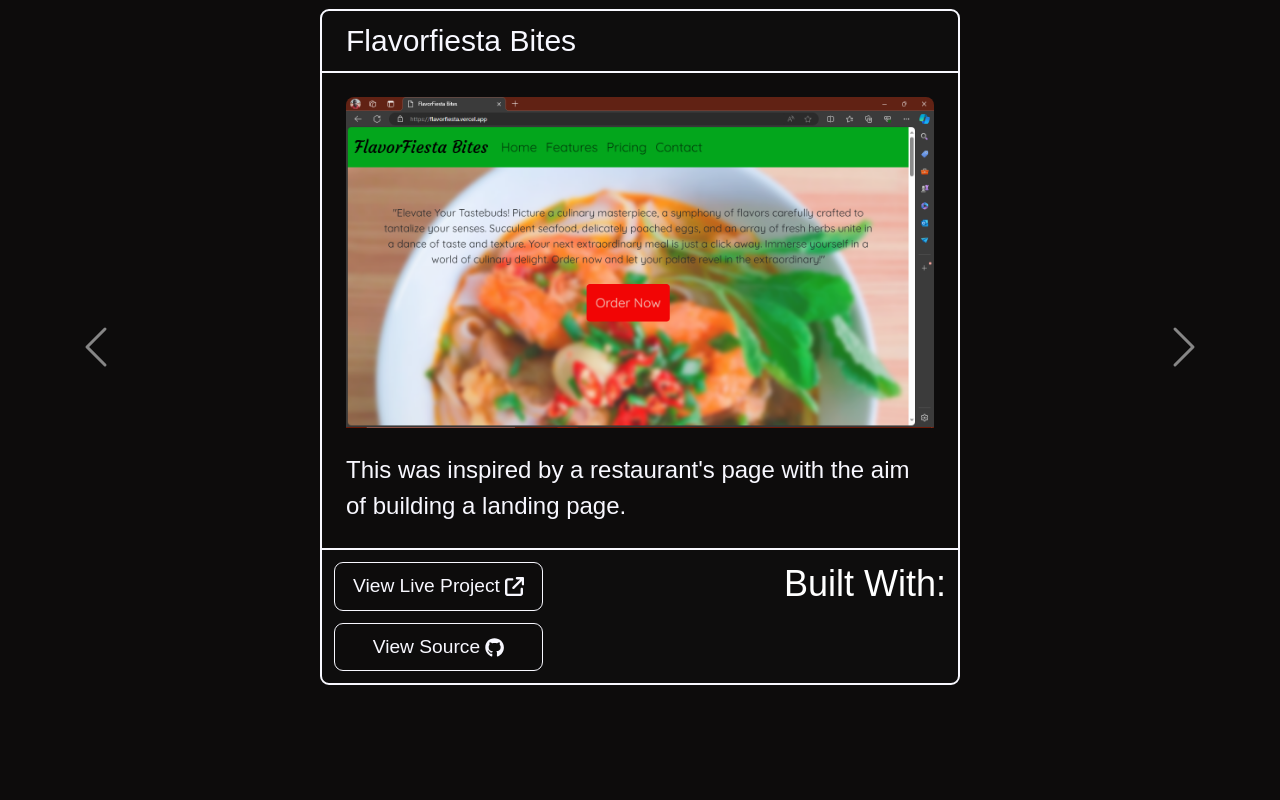
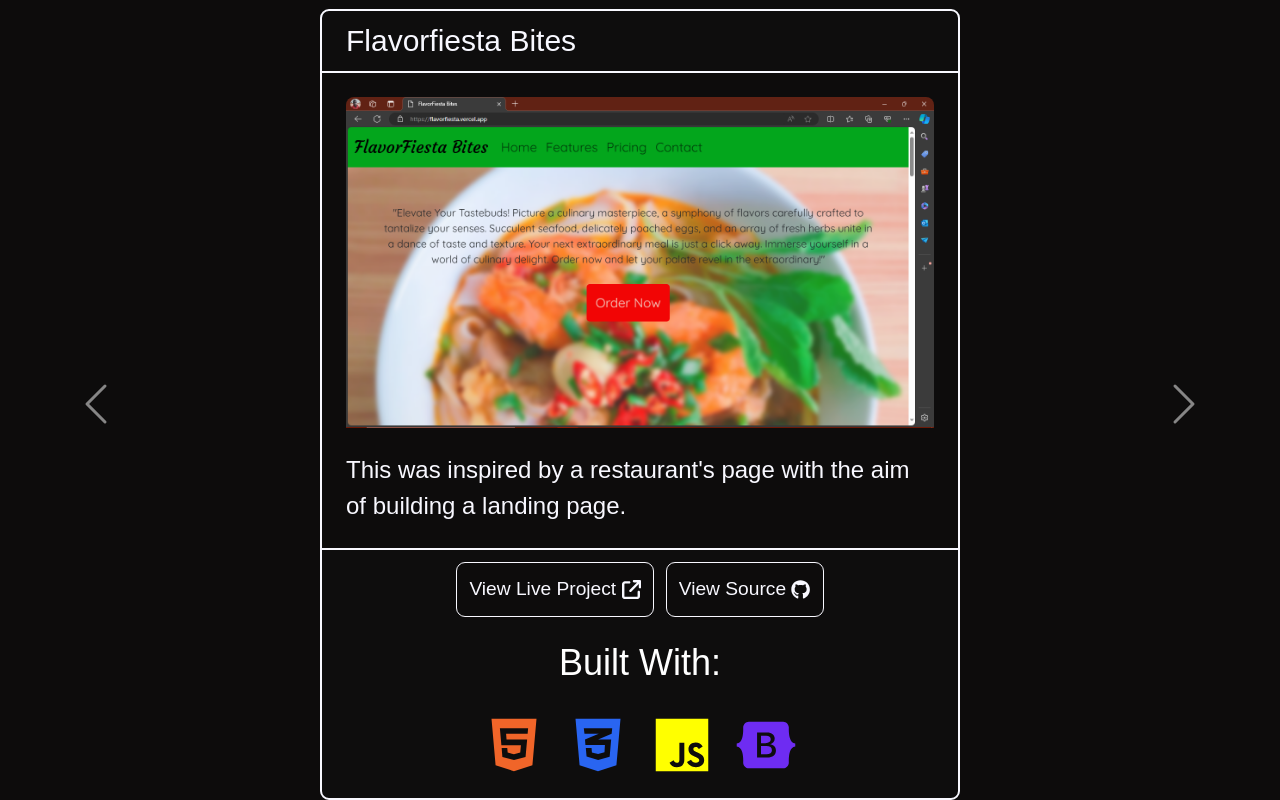
Before and after one commit to chivicks-hazard/personal-portfolio, a React (Vite) app: page / in a window 1280 px wide. Shown: the part 2056-2856 px from the top of the page. Before the commit the page ends 2741 px from the top, so only its background shows below. Built offline with nearby package versions, Linux system fonts and the light colour scheme.

Commit message:
Fixed Carousel. Projects section is complete.

```diff
--- a/src/components/carousel.jsx
+++ b/src/components/carousel.jsx
@@ -1,3 +1,4 @@
+import React from "react";
 import { FaArrowUpRightFromSquare, FaBootstrap, FaCss3Alt, FaGithub, FaHtml5, FaJava, FaJs, FaReact } from "react-icons/fa6";
 import { RiTailwindCssFill } from "react-icons/ri";
 import flavorfiesta from "../assets/images/flavorfiesta.png";
@@ -8,7 +9,7 @@ const Carousel = () => {
     const stacks = {
         html: <FaHtml5 />,
         css: <FaCss3Alt />,
-        js: <FaJs />,
+        javascript: <FaJs />,
         bootstrap: <FaBootstrap />,
         tailwindcss: <RiTailwindCssFill />,
         react: <FaReact />,
@@ -19,8 +20,9 @@ const Carousel = () => {
         {
             name: "Flavorfiesta Bites",
             description: "This was inspired by a restaurant's page with the aim of building a landing page.",
-            stack: ["html", "css", "js", "bootstrap"],
+            stack: ["html", "css", "javascript", "bootstrap"],
             image: flavorfiesta,
+            interval: 5000,
             link: "https://flavorfiesta.vercel.app/",
             github: "https://github.com/chivicks-hazard/landing-page"
         },
@@ -28,6 +30,7 @@ const Carousel = () => {
             name: "CLI Converter App",
             description: "This is an app I was able to build with Java",
             image: cliConverter,
+            interval: 35000,
             stack: ["java"],
             github: "https://github.com/chivicks-hazard/java-unit-converter"
         },
@@ -35,6 +38,7 @@ const Carousel = () => {
             name: "Opay Clone",
             description: "This is a project used to exercise my skills in React and Tailwind CSS",
             image: opay,
+            interval: 35000,
             stack: ["react", "tailwindcss"],
             link: "https://my-opay-clone.vercel.app/",
             github: "https://github.com/chivicks-hazard/opay-clone"
@@ -45,7 +49,7 @@ const Carousel = () => {
         <div className="carousel slide mt-5" id="projectCarousel" data-bs-ride="carousel">
             <div className="carousel-inner">
                 {projects.map((project, index) => (
-                    <div className={`carousel-item ${index === 0 ? 'active' : ''}`} key={index}>
+                    <div className={`carousel-item ${index === 0 ? 'active' : ''}`} data-bs-interval={project.interval ? (project.interval) : null} key={index}>
                         <div className="d-flex justify-content-center">
                             <div className="card w-50">
                                 <h5 className="card-header">{project.name}</h5>
@@ -53,24 +57,26 @@ const Carousel = () => {
                                     <img src={project.image} alt={project.name} className='card-img-top w-100 mb-3' />
                                     <p className="card-text">{project.description}</p>
                                 </div>
-                                <div className="card-footer p-2 d-flex justify-content-between">
-                                    <div className="d-flex flex-column">
+                                <div className="card-footer p-2 d-flex flex-column justify-content-center">
+                                    <div className="d-flex flex-row justify-content-center align-self-start mx-auto mb-2">
                                         {project.link && (
-                                            <a href={project.link} target="_blank" className="btn text-center mb-1">
+                                            <a href={project.link} target="_blank" className="btn text-center p-2 me-lg-1">
                                                 View Live Project <FaArrowUpRightFromSquare />
                                             </a>
                                         )}
-                                        <a href={project.github} target="_blank" className="btn text-center mt-1">
+                                        <a href={project.github} target="_blank" className="btn text-center p-2 ms-lg-1">
                                             View Source <FaGithub />
                                         </a>
                                     </div>
-                                    <div>
-                                        <h4 className="text-white">Built With:</h4>
-                                        {/* {project.stack.map((stack, idx) => (
-                                            <span key={idx} className={`icon ${stack}`}>
-                                                {React.cloneElement(stacks[stack], { className: `icon ${stack}` })}
-                                            </span>
-                                        ))} */}
+                                    <div className="d-flex flex-lg-column align-self-end mx-auto mt-2">
+                                        <h4 className="d-lg-block mx-lg-auto text-white align-self-start">Built With:</h4>
+                                        <div className="align-self-end">
+                                            {project.stack.map((stack, idx) => (
+                                                <span key={idx} className={`icon ${stack} mx-lg-2`}>
+                                                    {React.cloneElement(stacks[stack], { className: `icon ${stack}` })}
+                                                </span>
+                                            ))}
+                                        </div>
                                     </div>
                                 </div>
                             </div>
--- a/src/scss/index.scss
+++ b/src/scss/index.scss
@@ -21,6 +21,7 @@
     --bootstrap: #6e2cf2;
     --tailwindcss: #38BDF8;
     --react: #61DBFB;
+    --java: #c05d16;
 }
 
 html {
@@ -140,7 +141,7 @@ a {
     }
 
     .icon {
-        font-size: 50px;
+        font-size: 2.5rem;
 
         &.html {
             color: var(--html);
@@ -165,10 +166,15 @@ a {
         &.react {
             color:  var(--react);
         }
+
+        &.java {
+            color:  var(--java);
+        }
     }
 }
 
 $mediascreenfz:
+    320px 480px 12px,
     481px 768px 14px,
     769px 1024px 16px,
     1025px 1200px 18px,
```
Also changed, not shown: src/css/index.css.
